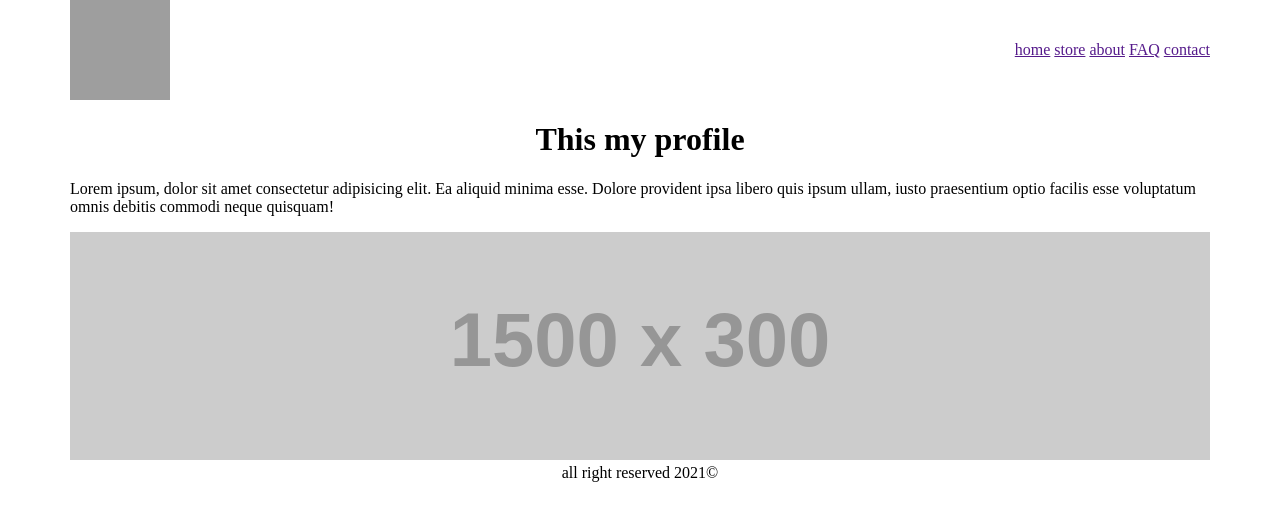
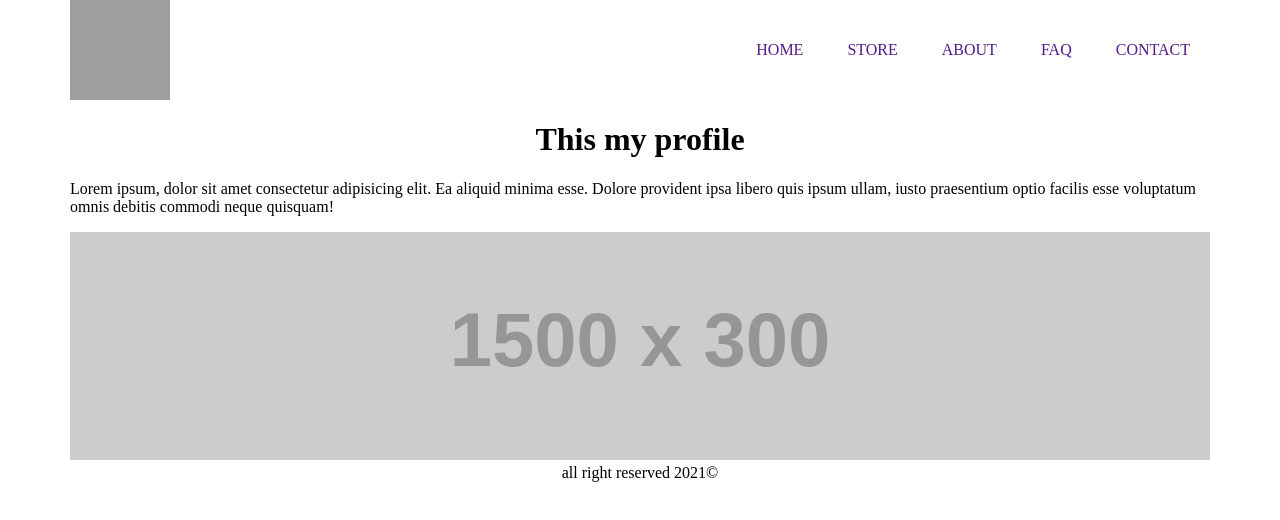
Before and after one commit to walidafifi/app-development, a plain HTML site: page index.html in a window 1280 px wide. Drawn offline with Linux system fonts and the light colour scheme; grey boxes are pictures that could not be loaded; placeholder pictures from the web are drawn by us.

Commit message:
Edit nav style

```diff
--- a/style.css
+++ b/style.css
@@ -14,6 +14,12 @@ header {
     height: 100px;
 }
 
+.main-nav a {
+    text-decoration: none;
+    padding: 0 20px;
+    text-transform: uppercase;
+}
+
 main img {
     width: 100%;
 }
```
